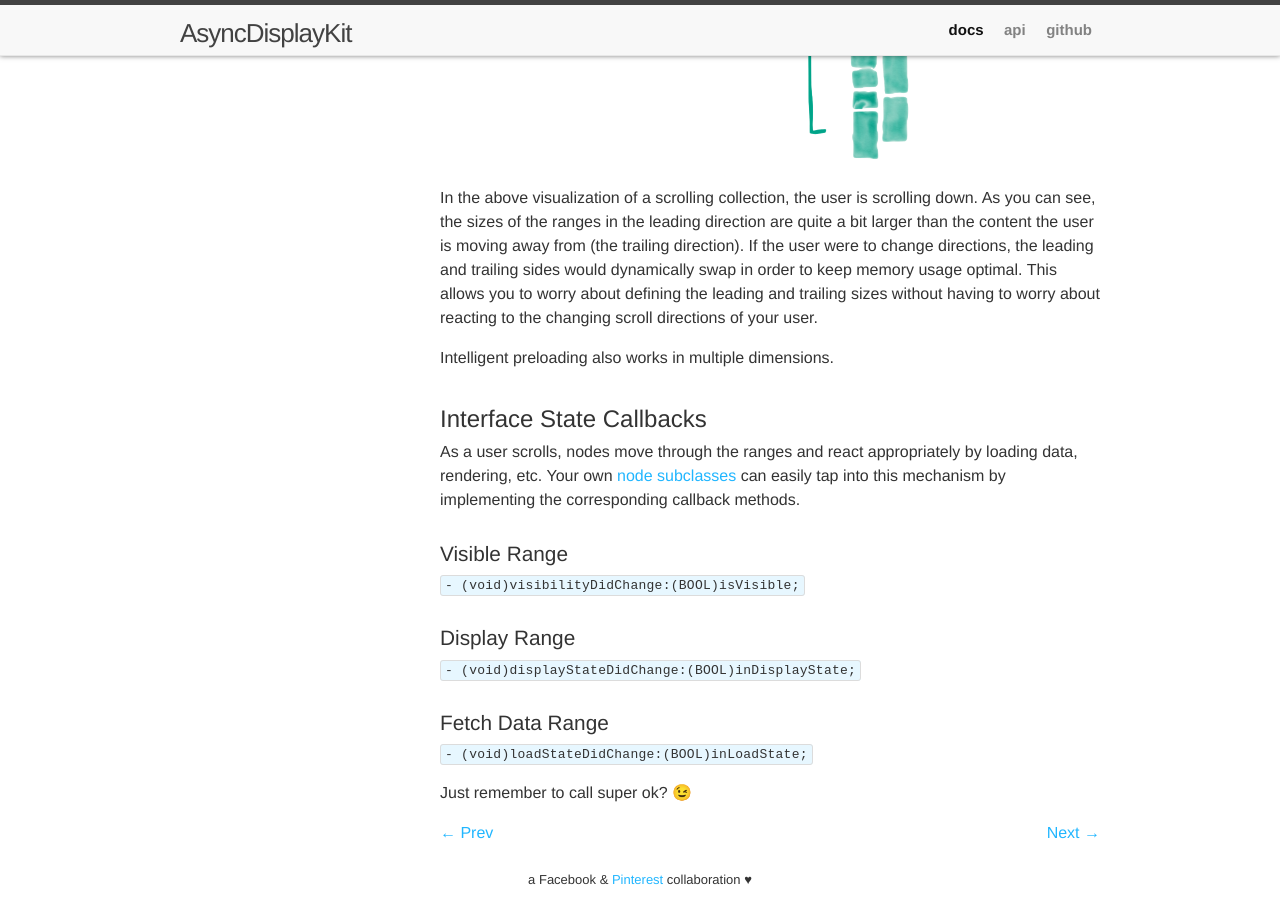
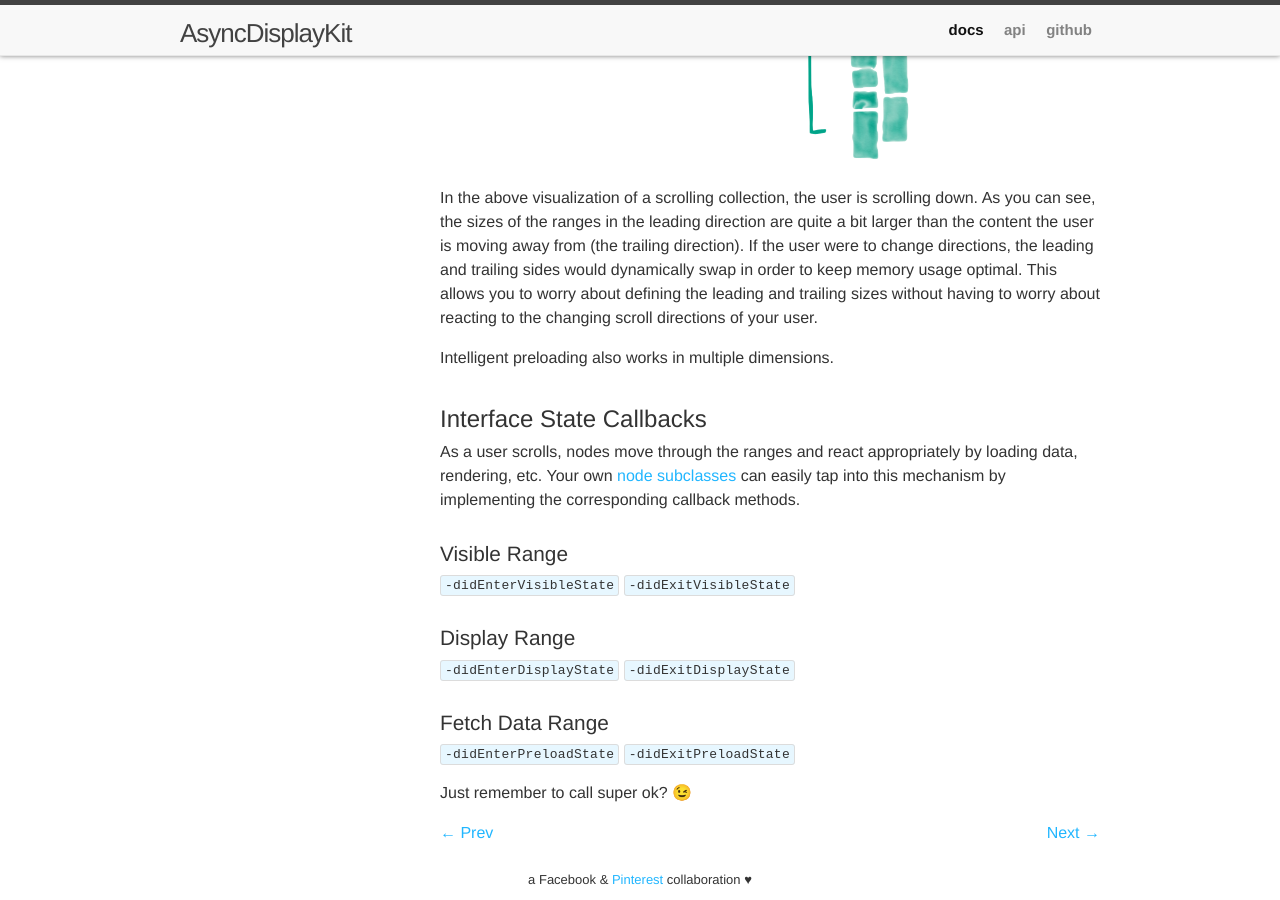
Before and after one commit to AsyncDisplayKit/Documentation, a Jekyll site: the page built from docs/_docs/intelligent-preloading.md, in a window 1280 px wide and 900 px high, scrolled down 2435 px. Built offline with Jekyll 4.4.1, drawn with Linux system fonts in a browser that asks for light colours; comment, search, counter and statistics services are not loaded; some of the changed text lies outside the part shown.

Commit message:
updates for 2.0

```diff
--- a/docs/_data/nav_docs.yml
+++ b/docs/_data/nav_docs.yml
@@ -1,9 +1,9 @@
 - title: Quick Start
   items:
+  - upgrading
   - getting-started
   - resources
   - installation
-  - upgrading
 - title: Core Concepts
   items:
   - intelligent-preloading
--- a/docs/_docs/intelligent-preloading.md
+++ b/docs/_docs/intelligent-preloading.md
@@ -56,12 +56,15 @@ Intelligent preloading also works in multiple dimensions.
 As a user scrolls, nodes move through the ranges and react appropriately by loading data, rendering, etc.  Your own <a href = "subclassing.html">node subclasses</a> can easily tap into this mechanism by implementing the corresponding callback methods.
 
 ### Visible Range
-`- (void)visibilityDidChange:(BOOL)isVisible;`
+`-didEnterVisibleState`
+`-didExitVisibleState`
 
 ### Display Range
-`- (void)displayStateDidChange:(BOOL)inDisplayState;`
+`-didEnterDisplayState`
+`-didExitDisplayState`
 
 ### Fetch Data Range
-`- (void)loadStateDidChange:(BOOL)inLoadState;`
+`-didEnterPreloadState`
+`-didExitPreloadState`
 
 Just remember to call super ok? 😉
```
Also changed, not shown: docs/_docs/installation.md (+0 -1 lines), docs/_docs/layout-transition-api.md (+6 -6 lines), docs/_docs/team.md (+3 -3 lines), docs/_docs/upgrading.md (+0 -2 lines).
